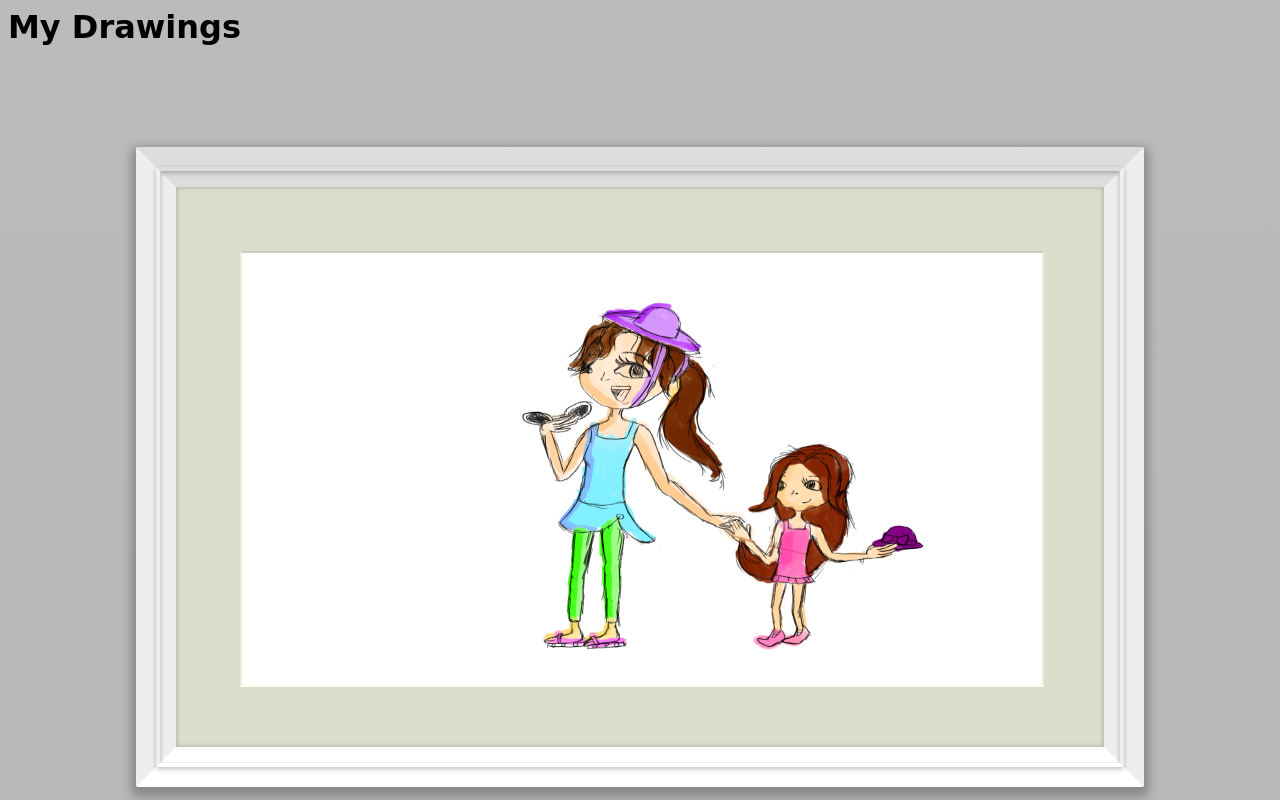
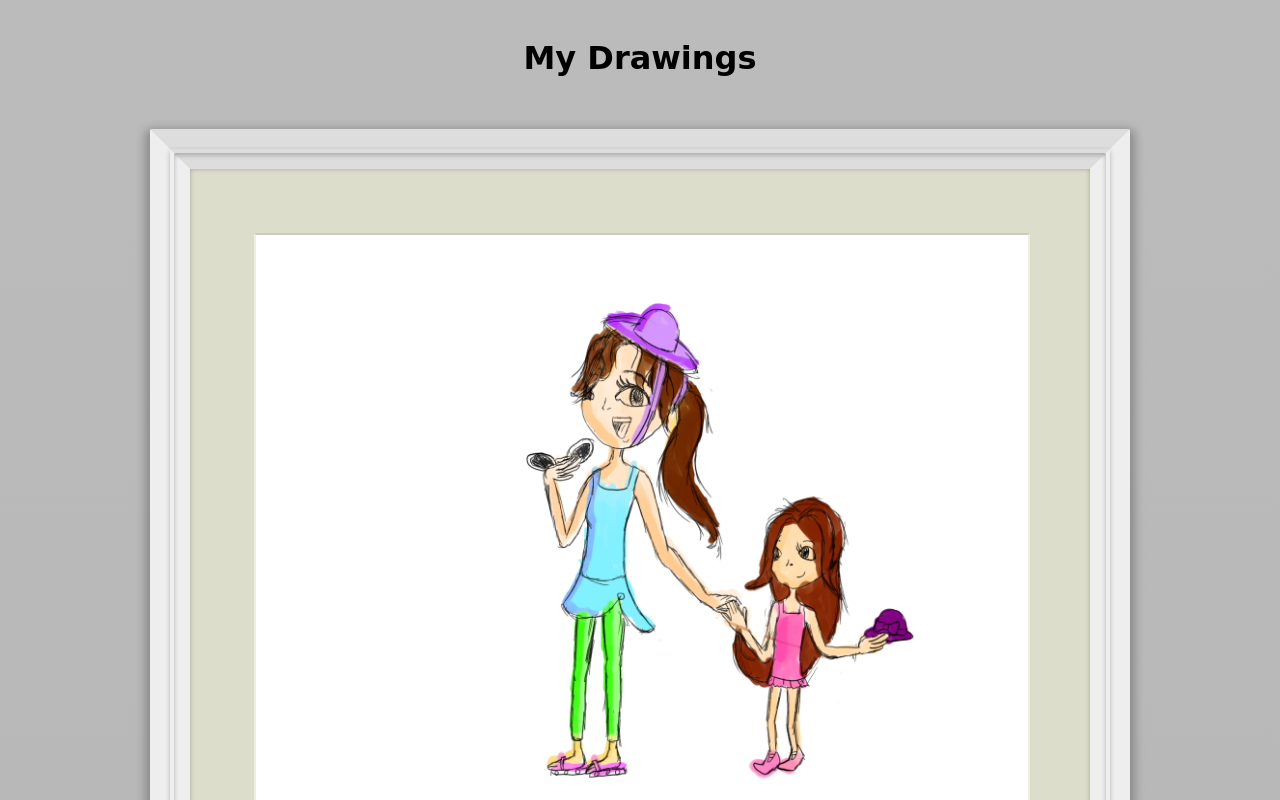
Before and after one commit to pinkpapillon/pinkpapillon.github.io, a plain HTML site: page index.html in a window 1280 px wide. Shown: the top 800 px of the page. Drawn offline with Linux system fonts and the light colour scheme.

Commit message:
improved the picture frame style

```diff
--- a/css/main.css
+++ b/css/main.css
@@ -1,6 +1,12 @@
 html {
   background-image:linear-gradient(#bbb, #aaa);
   /*height:100%;*/
+}
+
+.center {
+  margin: auto;
+  width: 1000px;
+  padding: 10px;
 }
 
 img {
@@ -24,8 +30,8 @@ img {
   box-shadow:0 0 5px 0 rgba(0,0,0,.25) inset, 0 5px 10px 5px rgba(0,0,0,.25);
   box-sizing:border-box;
   display:inline-block;
-  margin:10vh 10vw;
-  height:80vh;
+  margin:30px 10px;
+  height:800px;
   padding:8vmin;
   position:relative;
   text-align:center;
--- a/index.html
+++ b/index.html
@@ -8,7 +8,8 @@
     <link rel="stylesheet" type="text/css" href="css/main.css">
   </head>
   <body>
-    <h1 style="font-family: Bradley Hand, cursive;">My Drawings</h1>
+    <div class="center">
+      <h1 style="font-family: Bradley Hand, cursive; text-align: center">My Drawings</h1>
 
       <div class="frame">
         <img src="drawing/Beach.png" class="picture-frame pink" width="800" height="600" draggable=false>
@@ -22,11 +23,13 @@
       <div class="frame">
         <img src="drawing/MI.png" class="picture-frame purple" width="800" height="600"  draggable=false>
       </div>
+    </div>
+
+    <div class="center">
+      <h1 style="font-family: Bradley Hand, cursive; text-align: center">My Dork Diaries Audio Books</h1>
       <div style="display: flex">
         <img src="images/Nikki.png" height="641px" width="300px">
         <div style="margin:10px">
-      <h1 style="font-family: Bradley Hand, cursive;">My Dork Diaries Audio Books</h1>
-
           <h2 style="font-family: Bradley Hand, cursive;">Dork Diaries 4</h2>
 
           <div>
@@ -52,6 +55,7 @@
               <source src='audio/DorkDiaries4ch4.mp3' type='audio/mpeg'>
               Your browser does not support the audio element.
           </audio>
+          </div>
         </div>
       </div>
     </div>
@@ -84,8 +88,8 @@
     </div>
     </div>
     -->
-    <div>
-      <h1 style="font-family: Bradley Hand, cursive;">My Scratch Projects</h1>
+    <div class="center">
+      <h1 style="font-family: Bradley Hand, cursive; text-align: center">My Scratch Projects</h1>
       <iframe src="https://scratch.mit.edu/projects/526565836/embed" allowtransparency="true" width="970" height="804" frameborder="0" scrolling="no" allowfullscreen></iframe>
     </div>
   </body>
```
Lines whose indentation alone changed are shown as unchanged.
